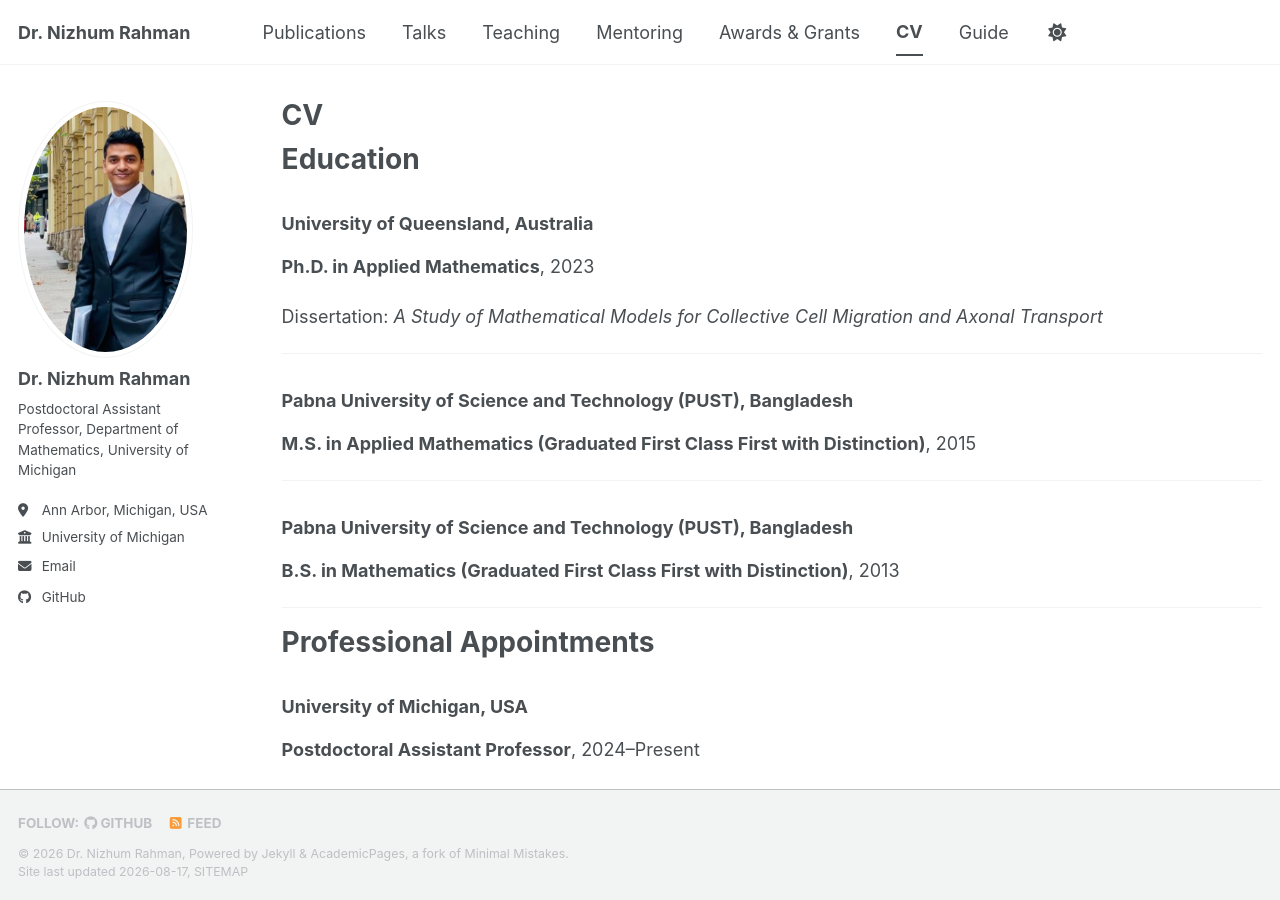
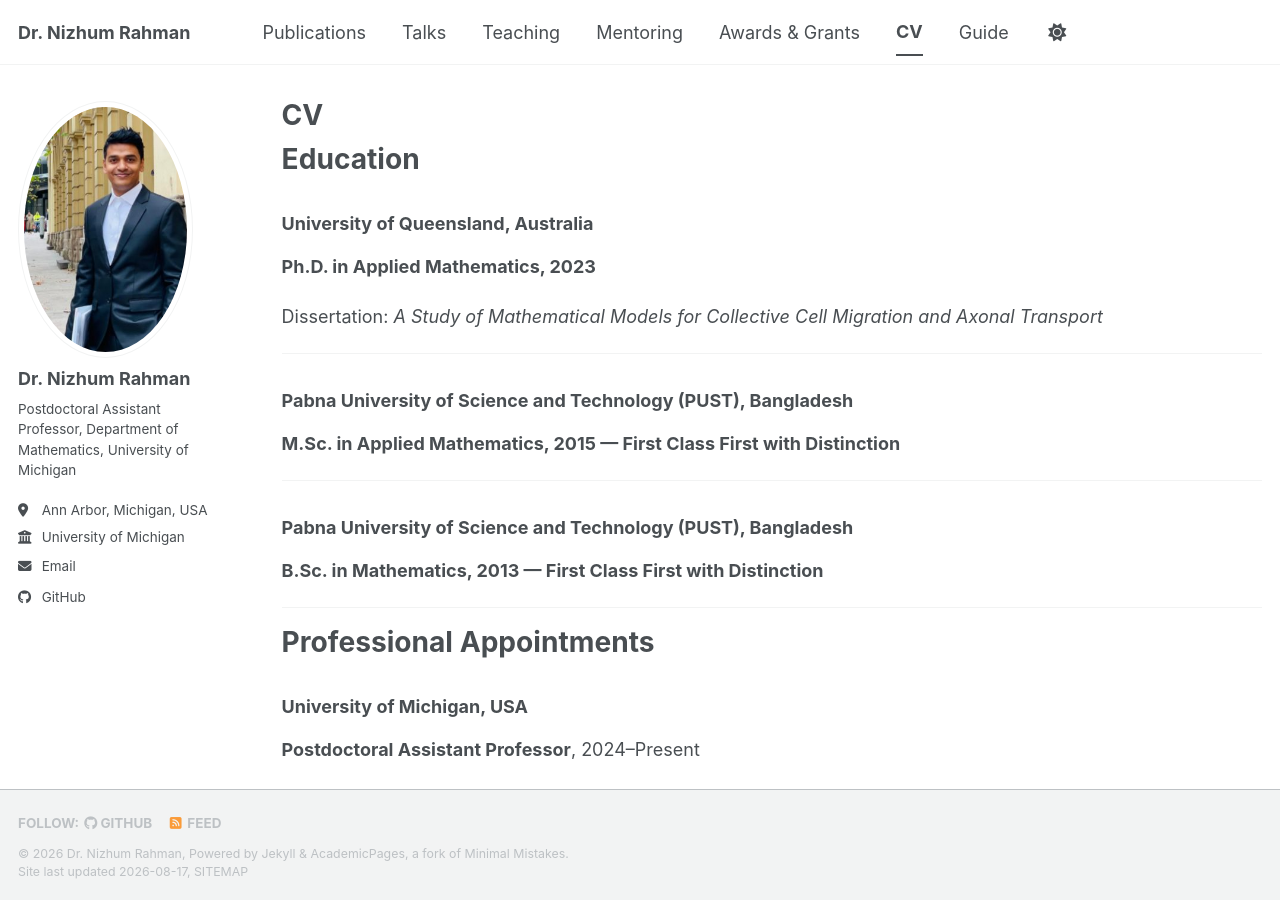
Before and after one commit to Nizhum37/Nizhum37.github.io, a Jekyll site: the page built from _pages/cv.md, in a window 1280 px wide and 900 px high. Built offline with Jekyll 4.4.1, drawn with Linux system fonts in a browser that asks for light colours; a script bundle is joined from its source files by our own code; library files that are not in the unit come from our copies.

Commit message:
Update cv.md

```diff
--- a/_pages/cv.md
+++ b/_pages/cv.md
@@ -16,7 +16,7 @@ redirect_from:
 
 ### University of Queensland, Australia
 
-**Ph.D. in Applied Mathematics**, 2023
+**Ph.D. in Applied Mathematics, 2023**
 
 Dissertation: *A Study of Mathematical Models for Collective Cell Migration and Axonal Transport*
 
@@ -24,13 +24,13 @@ Dissertation: *A Study of Mathematical Models for Collective Cell Migration and
 
 ### Pabna University of Science and Technology (PUST), Bangladesh
 
-**M.S. in Applied Mathematics (Graduated First Class First with Distinction)**, 2015
+**M.Sc. in Applied Mathematics, 2015 — First Class First with Distinction**
 
 ---
 
 ### Pabna University of Science and Technology (PUST), Bangladesh
 
-**B.S. in Mathematics (Graduated First Class First with Distinction)**, 2013
+**B.Sc. in Mathematics, 2013 — First Class First with Distinction**
 
 ---
 
```
